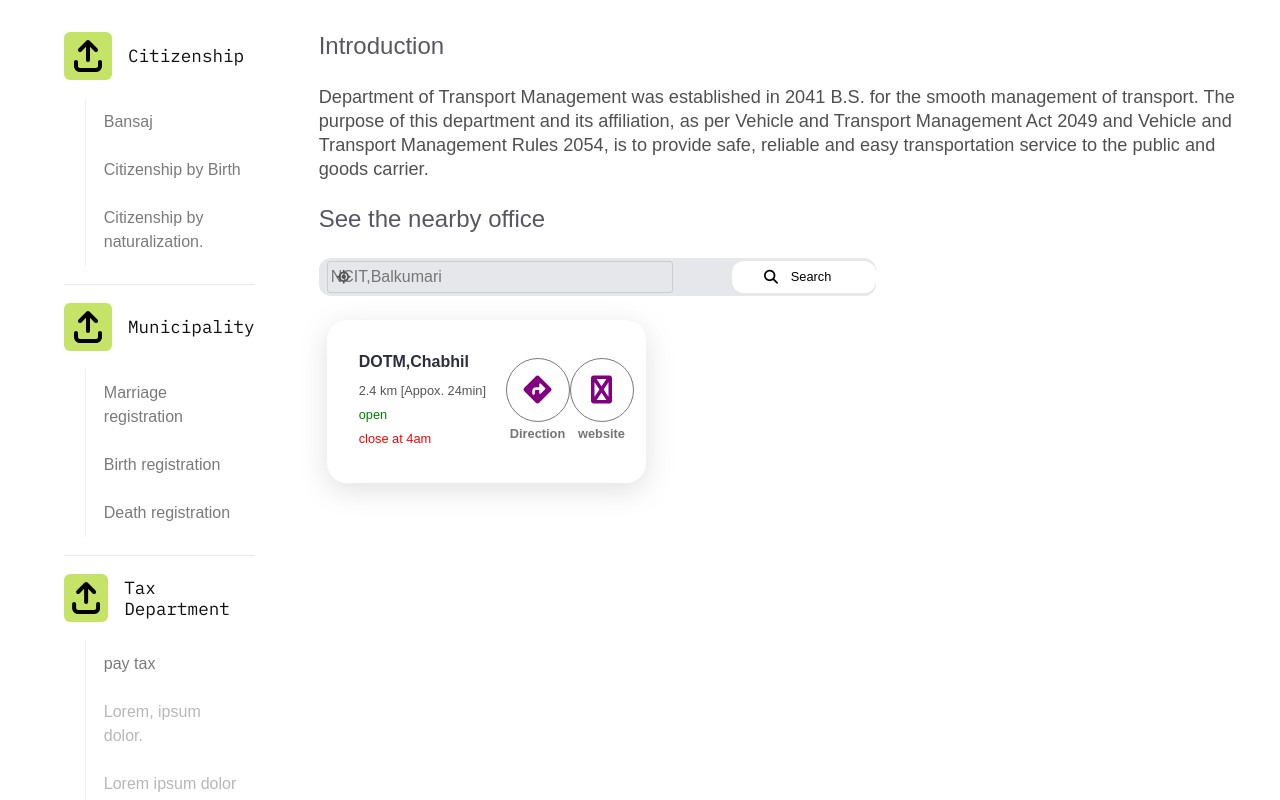
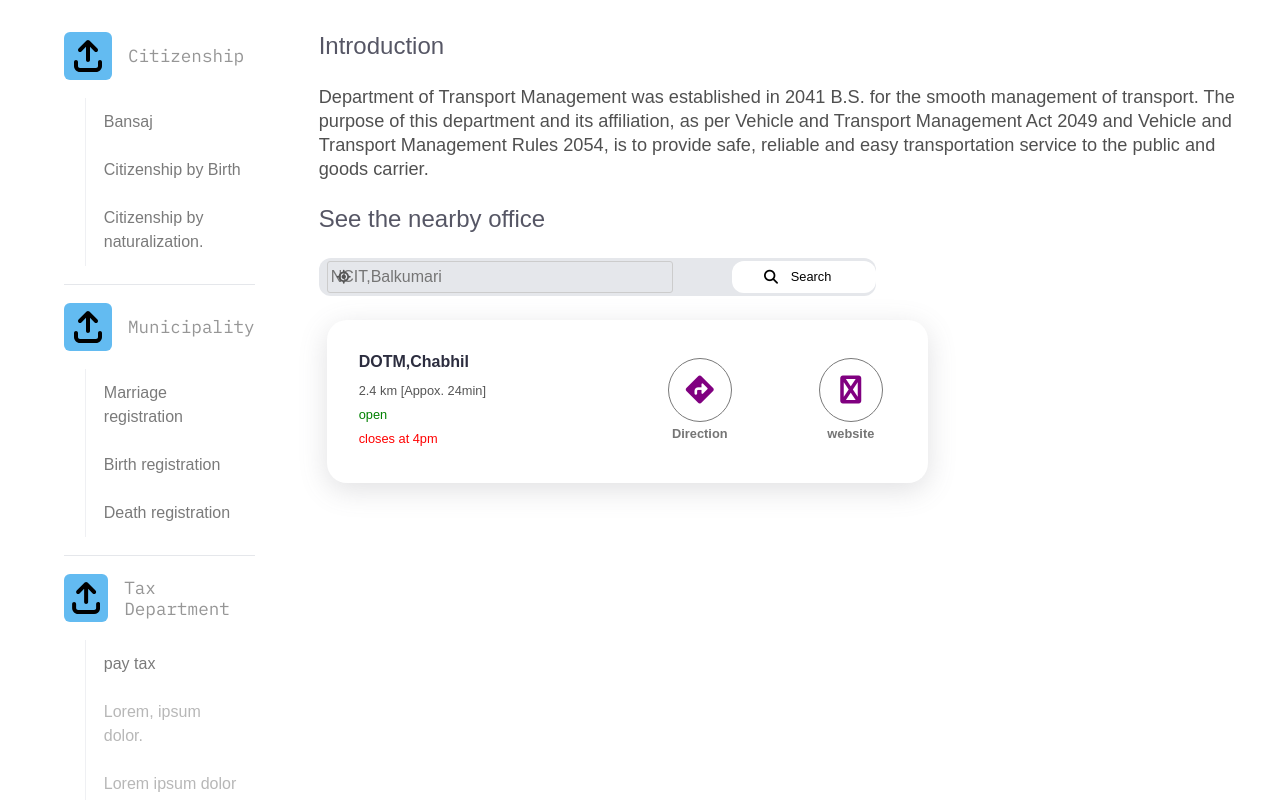
Before and after one commit to binayrijal/hackthonpro, a Django app: page /services/ in a window 1280 px wide. Shown: the part 74-874 px from the top of the page. Run offline with Django 4.2, Linux system fonts and the light colour scheme; some libraries are stand-ins or nearby versions.

Commit message:
ui pages change

```diff
--- a/Hakathon/static/assets/js/service.js
+++ b/Hakathon/static/assets/js/service.js
@@ -20,7 +20,7 @@ document.addEventListener("DOMContentLoaded", function () {
   } else {
     span.innerText = "open";
     span.classList.add("open");
-    span1.innerHTML = "close at 4am";
+    span1.innerHTML = "closes at 4pm";
     span1.style.color = "red";
   }
 });
--- a/Hakathon/static/css/aboutus.css
+++ b/Hakathon/static/css/aboutus.css
@@ -13,7 +13,7 @@ html {
     margin: 20px 100px;
     padding-left: 130px;
     display: flex;
-    justify-content: space-around;
+    justify-content: space-between;
 }
 
 .about-usservice--summery {
--- a/Hakathon/static/css/service.css
+++ b/Hakathon/static/css/service.css
@@ -74,14 +74,14 @@ body {
     margin: 0;
     font-size: 1.1rem;
     font-family: "IBM Plex Mono", monospace;
-    color: #111111;
+    color: #969696;
 }
 
 .transport-department__list--header svg {
     width: 3rem;
     height: 3rem;
     padding: 0.5rem;
-    background-color: #C5E366;
+    background-color: #63bbf1;
     margin-right: 1rem;
     border-radius: 6px;
 }
@@ -224,7 +224,7 @@ span {
 }
 
 .office-list {
-    width: fit-content;
+    width:80%;
     padding: 2rem;
     display: flex;
     flex-direction: row;
--- a/Hakathon/templates/Aboutus.html
+++ b/Hakathon/templates/Aboutus.html
@@ -111,16 +111,16 @@
                         </div>
                         <div class="our-team__member">
                             <img src="https://wallpaperaccess.com/full/1429813.jpg" alt="team-member-2">
-                            <p>Binayak Bhattrai</p>
+                            <p>Binayak Bhattarai</p>
                         </div>
                         <div class="our-team__member">
                             <img src="https://wallpaperaccess.com/full/1429813.jpg" alt="team-member-3">
-                            <p>Pawan Joshi</p>
+                            <p>Smreeta Shrestha</p>
                         </div>
 
                         <div class="our-team__member">
                             <img src="https://wallpaperaccess.com/full/1429813.jpg" alt="team-member-3">
-                            <p>Samman Basnet</p>
+                            <p>Binay Rijal</p>
                         </div>
                     </div>
                 </div>
--- a/Hakathon/templates/services.html
+++ b/Hakathon/templates/services.html
@@ -133,9 +133,8 @@
                         <li title="transport-department__list" class="transport-department__list">
                             <div class="transport-department__list--header">
                                 <svg xmlns="http://www.w3.org/2000/svg" height="16" width="14"
-                                    viewBox="0 0 448 512">!Font Awesome Free 6.5.1 by @fontawesome -
-                                    https://fontawesome.com License - https://fontawesome.com/license/free Copyright
-                                    2023 Fonticons, Inc.-->
+                                    viewBox="0 0 448 512">
+
                                     <path
                                         d="M246.6 9.4c-12.5-12.5-32.8-12.5-45.3 0l-128 128c-12.5 12.5-12.5 32.8 0 45.3s32.8 12.5 45.3 0L192 109.3V320c0 17.7 14.3 32 32 32s32-14.3 32-32V109.3l73.4 73.4c12.5 12.5 32.8 12.5 45.3 0s12.5-32.8 0-45.3l-128-128zM64 352c0-17.7-14.3-32-32-32s-32 14.3-32 32v64c0 53 43 96 96 96H352c53 0 96-43 96-96V352c0-17.7-14.3-32-32-32s-32 14.3-32 32v64c0 17.7-14.3 32-32 32H96c-17.7 0-32-14.3-32-32V352z" />
                                 </svg>
```
Also changed, not shown: Hakathon/templates/contact.html (+4 -6 lines).
